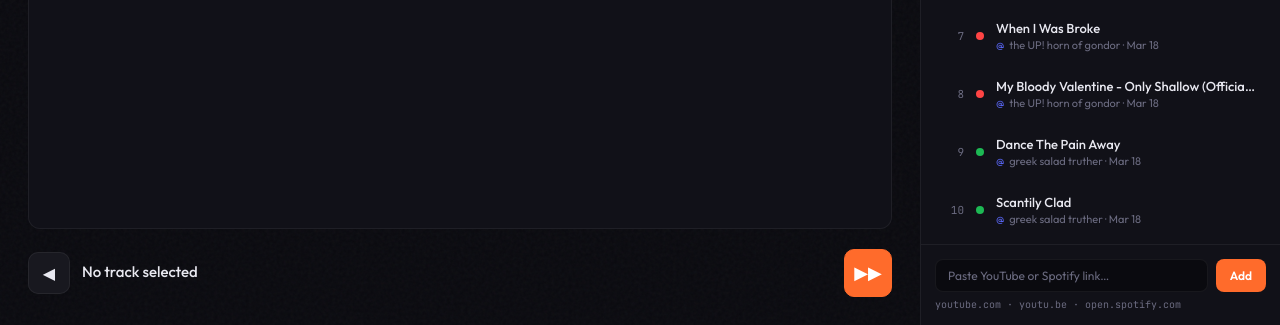
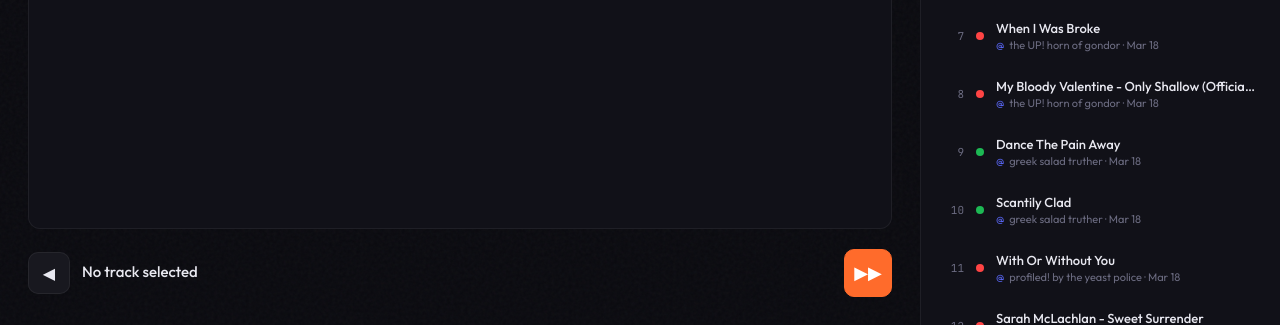
Before and after one commit to mysteryDate/total-banger-zone, a plain HTML site: page index.html in a window 1280 px wide. Shown: the part 475-800 px from the top of the page. Drawn offline with Linux system fonts and the light colour scheme.

Commit message:
Add scraper state and get rid of 'add track' section

```diff
--- a/index.html
+++ b/index.html
@@ -374,55 +374,6 @@
     font-family: 'JetBrains Mono', monospace;
   }
 
-  /* Add link area */
-  .add-area {
-    padding: 14px;
-    border-top: 1px solid var(--border);
-  }
-
-  .add-input-row {
-    display: flex;
-    gap: 8px;
-  }
-
-  .add-input {
-    flex: 1;
-    background: var(--bg);
-    border: 1px solid var(--border);
-    border-radius: 8px;
-    color: var(--text);
-    font-family: 'Outfit', sans-serif;
-    font-size: 12px;
-    padding: 8px 12px;
-    outline: none;
-    transition: border-color 0.15s;
-  }
-
-  .add-input::placeholder { color: var(--muted); }
-  .add-input:focus { border-color: var(--accent); }
-
-  .add-btn {
-    background: var(--accent);
-    border: none;
-    color: white;
-    padding: 8px 14px;
-    border-radius: 8px;
-    cursor: pointer;
-    font-family: 'Outfit', sans-serif;
-    font-size: 12px;
-    font-weight: 600;
-    transition: background 0.15s;
-  }
-
-  .add-btn:hover { background: var(--accent2); color: #000; }
-
-  .add-hint {
-    font-size: 10px;
-    color: var(--muted);
-    margin-top: 6px;
-    font-family: 'JetBrains Mono', monospace;
-  }
-
   /* Playing animation bars */
   .playing-bars {
     display: flex;
@@ -517,13 +468,6 @@
       </div>
     </div>
 
-    <div class="add-area">
-      <div class="add-input-row">
-        <input class="add-input" id="addInput" type="text" placeholder="Paste YouTube or Spotify link…" />
-        <button class="add-btn" onclick="addLink()">Add</button>
-      </div>
-      <div class="add-hint">youtube.com · youtu.be · open.spotify.com</div>
-    </div>
   </div>
 </div>
 
@@ -548,53 +492,6 @@
       'No tracks yet — post some links in #music-links!';
   }
 }
-
-// ── URL parsing for the "Add Link" feature (client-side only) ──
-function getYouTubeId(url) {
-  const patterns = [
-    /(?:(?:youtube\.com|music\.youtube\.com)\/watch\?[^\s]*v=|youtu\.be\/|youtube\.com\/embed\/)([a-zA-Z0-9_-]{11})/,
-    /youtube\.com\/shorts\/([a-zA-Z0-9_-]{11})/
-  ];
-  for (const p of patterns) {
-    const m = url.match(p);
-    if (m) return m[1];
-  }
-  return null;
-}
-
-function getSpotifyId(url) {
-  const m = url.match(/open\.spotify\.com\/track\/([a-zA-Z0-9]+)/);
-  return m ? m[1] : null;
-}
-
-function parseLink(url) {
-  const ytId = getYouTubeId(url);
-  if (ytId) return { type: 'youtube', id: ytId, title: 'YouTube Track', user: 'you', postedAt: new Date().toISOString() };
-  const spId = getSpotifyId(url);
-  if (spId) return { type: 'spotify', id: spId, title: 'Spotify Track', user: 'you', postedAt: new Date().toISOString() };
-  return null;
-}
-
-function addLink() {
-  const input = document.getElementById('addInput');
-  const url = input.value.trim();
-  if (!url) return;
-  const track = parseLink(url);
-  if (!track) {
-    input.style.borderColor = 'var(--youtube)';
-    setTimeout(() => input.style.borderColor = '', 800);
-    return;
-  }
-  queue.unshift(track); // most recent first
-  input.value = '';
-  // Adjust currentIndex since we prepended
-  if (currentIndex >= 0) currentIndex++;
-  renderQueue();
-}
-
-document.getElementById('addInput').addEventListener('keydown', e => {
-  if (e.key === 'Enter') addLink();
-});
 
 // ── Format a date string for display ──
 function formatDate(isoString) {
--- /dev/null
+++ b/scraper/state.json
@@ -0,0 +1,3 @@
+{
+  "lastMessageId": "1484574514510696551"
+}
```
Also changed, not shown: .github/workflows/scrape.yml, 1 other file.
